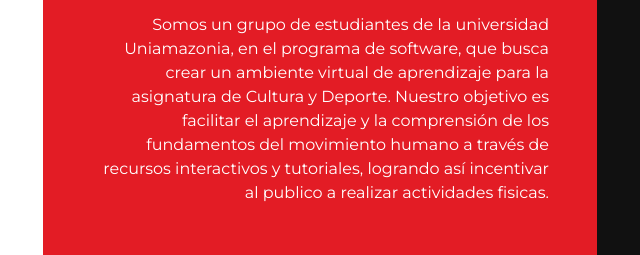
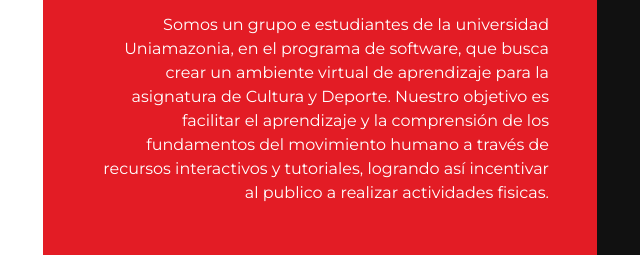
Before and after one commit to Giraldoxm/AmbienteVirtual, a plain HTML site: page index.html in a window 1280 px wide. Shown: the part 810-1065 px from the top of the page, 43-683 px from the left. Drawn offline with nearby package versions, Linux system fonts and the light colour scheme; a web font is replaced by a local one.

Commit message:
Update index.html

```diff
--- a/index.html
+++ b/index.html
@@ -69,7 +69,7 @@
                     <i class="flaticon-six-pack"></i>
                     <h3 class="display-4 mb-3 text-white font-weight-bold">¿Quienes somos?</h3>
                     <p>
-                        Somos un grupo de estudiantes de la universidad Uniamazonia, en el programa de software, que busca crear un ambiente virtual de aprendizaje para la asignatura de Cultura y Deporte. Nuestro objetivo es facilitar el aprendizaje y la comprensión de los fundamentos del movimiento humano a través de recursos interactivos y tutoriales, logrando así incentivar al publico a realizar actividades fisicas.
+                        Somos un grupo e estudiantes de la universidad Uniamazonia, en el programa de software, que busca crear un ambiente virtual de aprendizaje para la asignatura de Cultura y Deporte. Nuestro objetivo es facilitar el aprendizaje y la comprensión de los fundamentos del movimiento humano a través de recursos interactivos y tutoriales, logrando así incentivar al publico a realizar actividades fisicas.
                     </p>
 
                 </div>
```
